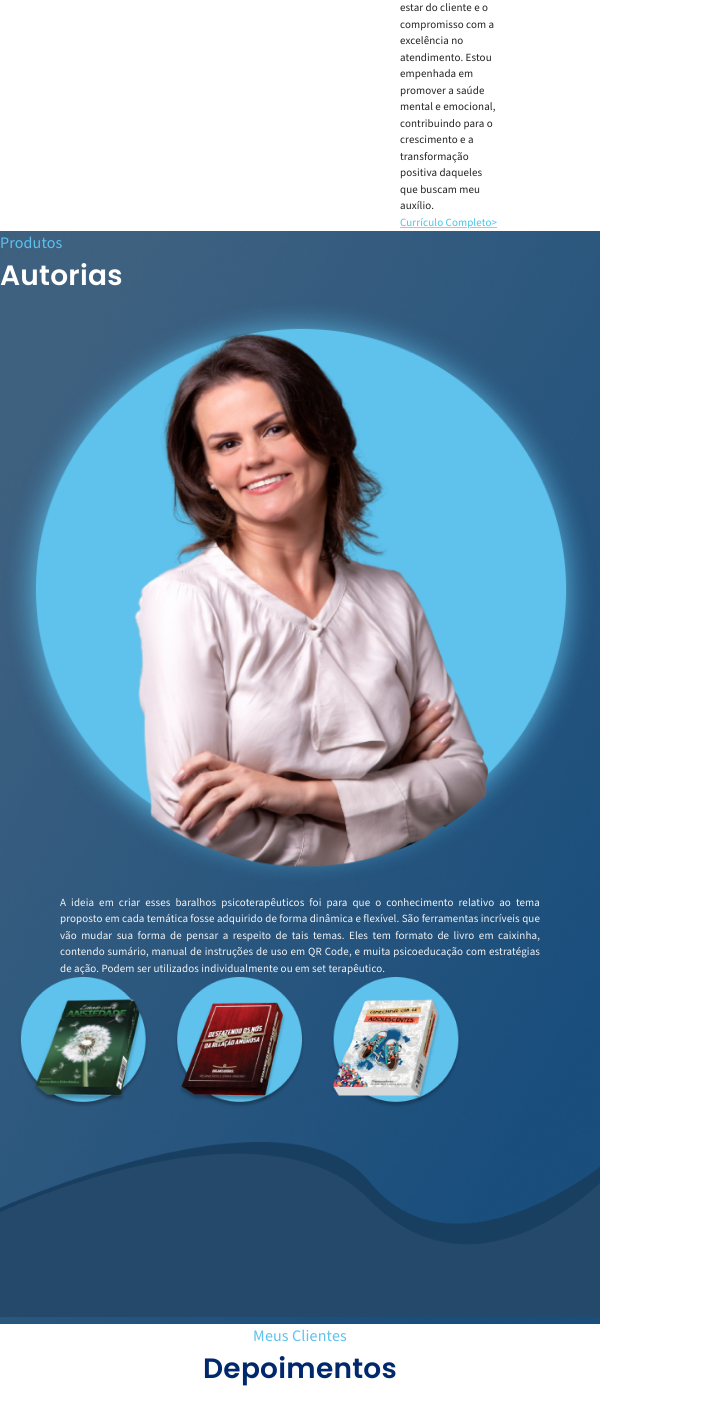
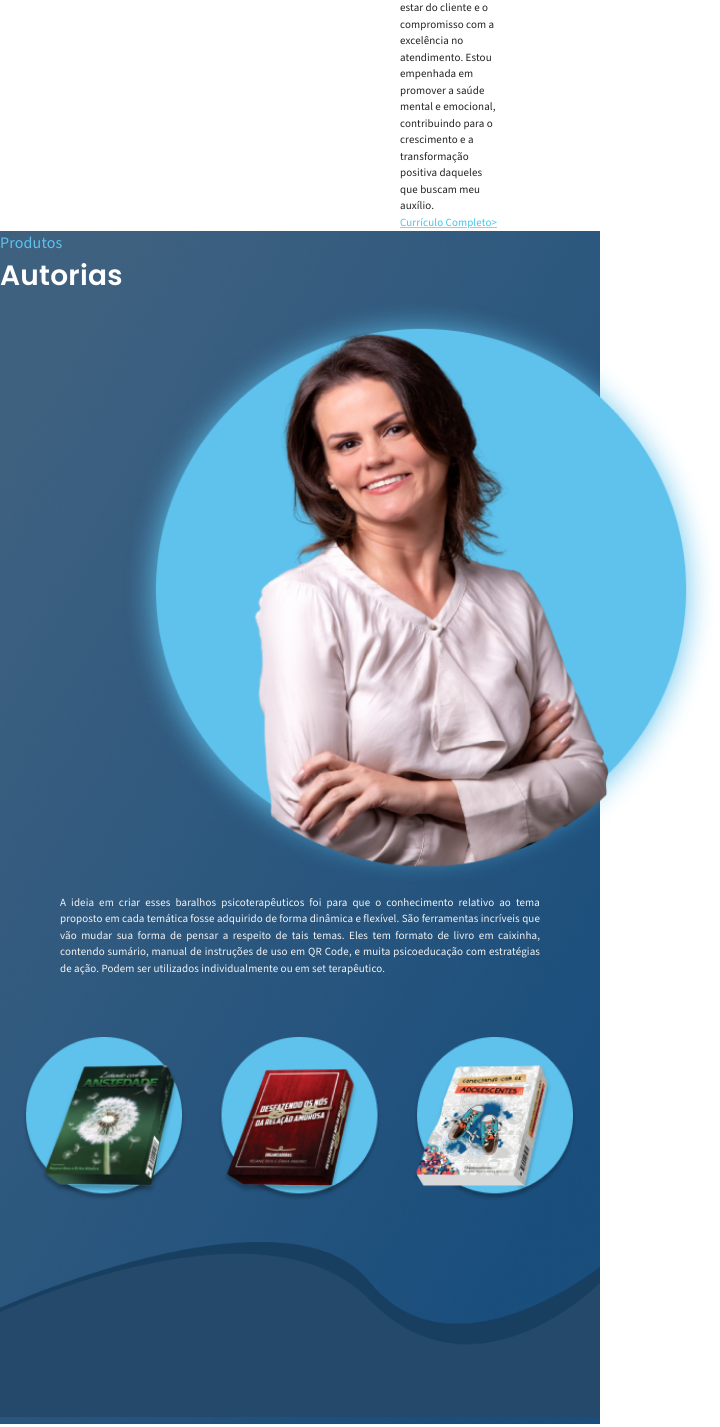
Before and after one commit to AlexandreNMota/greicy-lp, a React (Vite) app: page / in a window 600 px wide. Shown: the part 4601-6028 px from the top of the page, 720 px wide, since content can reach past the window. Built offline with nearby package versions, Linux system fonts and the light colour scheme.

Commit message:
image conainer css

```diff
--- a/src/components/global/image-container/image-container.css
+++ b/src/components/global/image-container/image-container.css
@@ -52,48 +52,9 @@
 /* Media Queries */
 
 /* Extra small devices (phones, 600px and down) */
-@media only screen and (max-width: 600px) {
-  .como-funciona-img {
-    width: 100%;
-    height: auto;
-  }
-  .anjo {
-    width: 100%;
-    height: auto;
-  }
-  .logo-produtos {
-    left: 50%;
-    transform: translateX(-50%);
-    width: 100px;
-  }
-  .sign-produtos {
-    left: 50%;
-    transform: translateX(-50%);
-    top: 10%;
-    width: 100px;
-  }
-  .livros-produtos {
-    width: 100%;
-    margin-top: 50px;
-  }
-  .greicy-model-produtos {
-    width: 100%;
-    height: auto;
-    top: 0;
-    right: 0;
-  }
-  .bg-wave-produtos {
-    bottom: 0;
-    height: 150px;
-  }
-  .greicy-model-mobile {
-    height: auto;
-    top: 0;
-  }
-}
 
 /* Small devices (portrait tablets and large phones, 600px and up) */
-@media only screen and (min-width: 600px) and (max-width: 768px) {
+@media only screen and (max-width: 600px) {
   .como-funciona-img {
     width: 100%;
     height: auto;
@@ -114,8 +75,8 @@
     width: 120px;
   }
   .livros-produtos {
-    width: 80%;
-    margin: 0 auto;
+    width: 100%;
+    margin-top: 10%;
   }
   .greicy-model-produtos {
     width: 90%;
@@ -130,6 +91,7 @@
   .greicy-model-mobile {
     height: auto;
     top: -2%;
+    margin-left: 20% !important;
   }
 }
 
```
